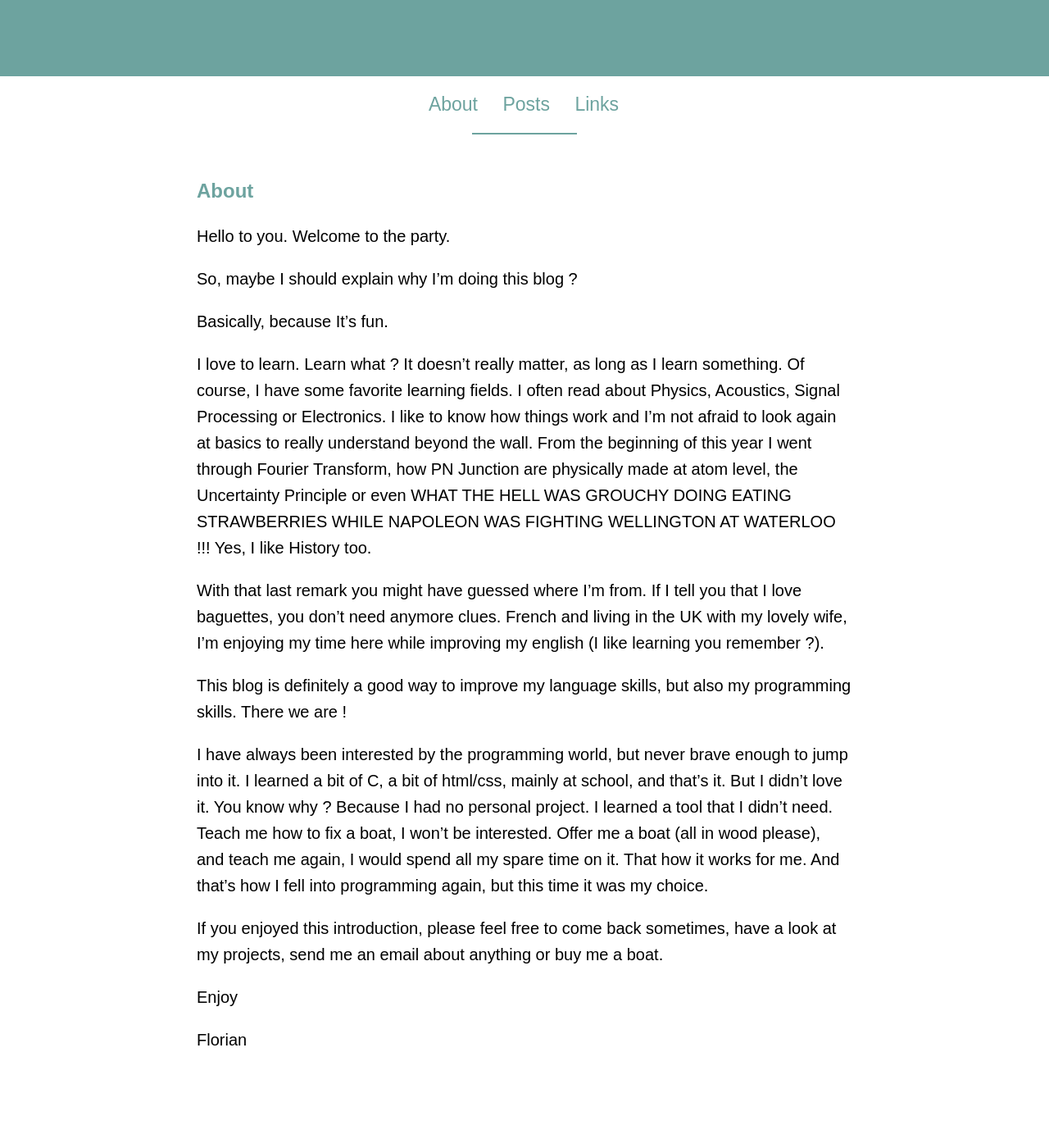
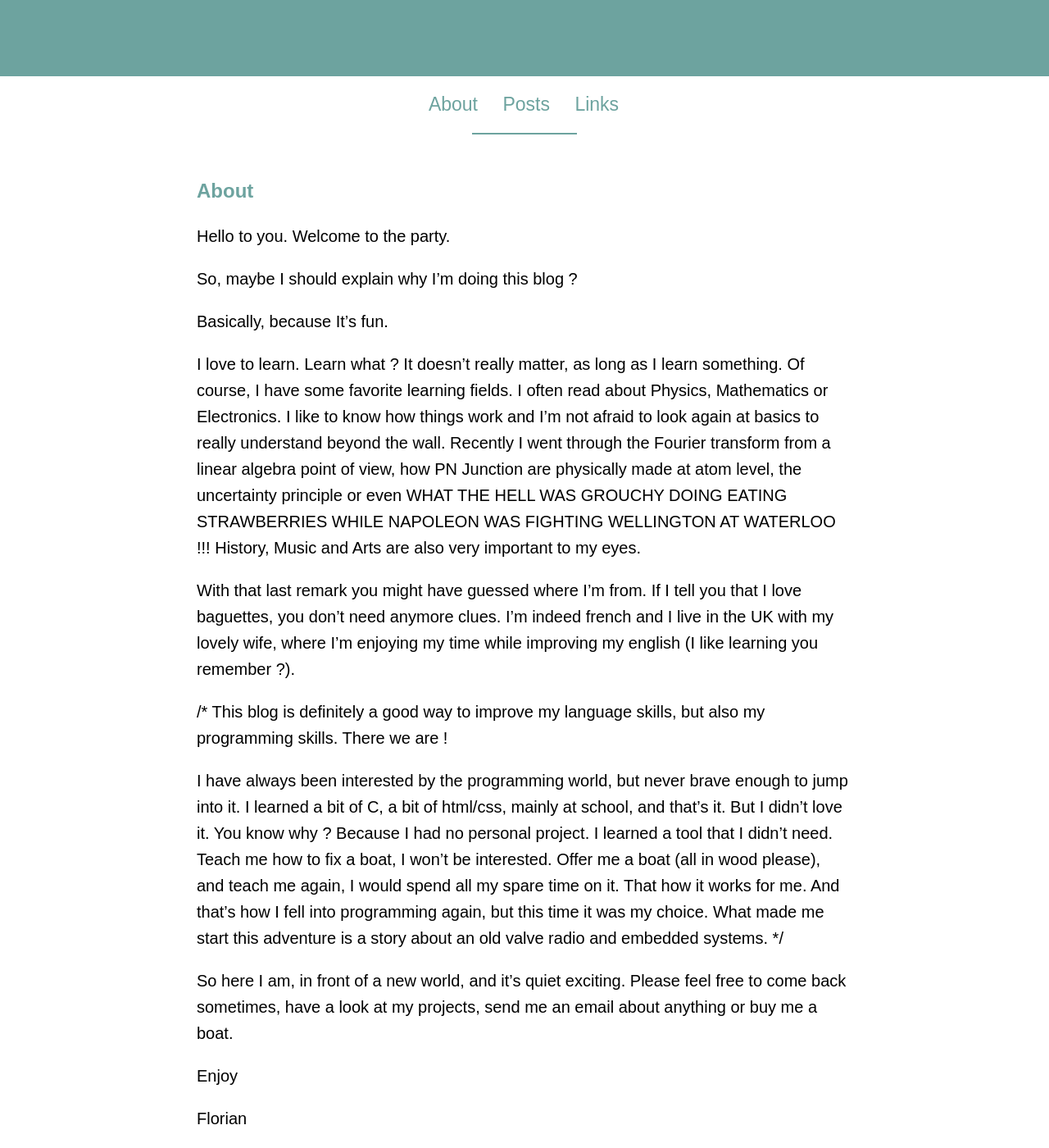
Before and after one commit to florianmainguy/florianmainguy.github.io, a Jekyll site: the page built from about.md, in a window 1280 px wide and 1400 px high, scrolled down 157 px. Shown: the whole window at 82% size. Built offline with Jekyll 4.4.1, drawn with Linux system fonts in a browser that asks for light colours; before the commit the page ends 1461 px from its top, so only the background shows below that.

Commit message:
update about

```diff
--- a/_posts/2015-06-24-welcome-to-the-jungle.markdown
+++ b/_posts/2015-06-24-welcome-to-the-jungle.markdown
@@ -22,7 +22,7 @@ I have always been interested by the programming world, but never brave enough t
 The project that made me start this adventure is a story about an old valve radio and embedded systems, but let's stop here for now, I would like to keep some content for this blog later..
 
 So here I am, in front of a new world, and it's quiet exciting.
-I have just started <a href="http://theodinproject.com">The Odin Project</a>, which goal is to teach me all the basics needed to be a junior web developer, and it's been really nice so far. So if you enjoyed this introduction, please feel free to come back sometimes, have a look at my projects, send me an email about anything or buy me a boat.
+I have just started <a href="http://theodinproject.com">The Odin Project</a>, which goal is to teach all the basics needed to be a junior web developer, and it's been really nice so far. So if you enjoyed this introduction, please feel free to come back sometimes, have a look at my projects, send me an email about anything or buy me a boat.
 
 Enjoy
 
--- a/about.md
+++ b/about.md
@@ -9,17 +9,18 @@ So, maybe I should explain why I'm doing this blog ?
 
 Basically, because It's fun.
 
-I love to learn. Learn what ? It doesn't really matter, as long as I learn something. Of course, I have some favorite learning fields. I often read about Physics, Acoustics, Signal Processing or Electronics. I like to know how things work and I'm not afraid to look again at basics to really understand beyond the wall. From the beginning of this year I went through Fourier Transform, how PN Junction are physically made at atom level, the Uncertainty Principle or even WHAT THE HELL WAS GROUCHY DOING EATING STRAWBERRIES WHILE NAPOLEON WAS FIGHTING WELLINGTON AT WATERLOO !!!
-Yes, I like History too.
+I love to learn. Learn what ? It doesn't really matter, as long as I learn something. Of course, I have some favorite learning fields. I often read about Physics, Mathematics or Electronics. I like to know how things work and I'm not afraid to look again at basics to really understand beyond the wall. Recently I went through the Fourier transform from a linear algebra point of view, how PN Junction are physically made at atom level, the uncertainty principle or even WHAT THE HELL WAS GROUCHY DOING EATING STRAWBERRIES WHILE NAPOLEON WAS FIGHTING WELLINGTON AT WATERLOO !!! History, Music and Arts are also very important to my eyes.
 
-With that last remark you might have guessed where I'm from. If I tell you that I love baguettes, you don't need anymore clues.
-French and living in the UK with my lovely wife, I'm enjoying my time here while improving my english (I like learning you remember ?).
+With that last remark you might have guessed where I'm from. If I tell you that I love baguettes, you don't need anymore clues. I'm indeed french and I live in the UK with my lovely wife, where I'm enjoying my time while improving my english (I like learning you remember ?).
 
+/*
 This blog is definitely a good way to improve my language skills, but also my programming skills. There we are !
 
-I have always been interested by the programming world, but never brave enough to jump into it. I learned a bit of C, a bit of html/css, mainly at school, and that's it. But I didn't love it. You know why ? Because I had no personal project. I learned a tool that I didn't need. Teach me how to fix a boat, I won't be interested. Offer me a boat (all in wood please), and teach me again, I would spend all my spare time on it. That how it works for me. And that's how I fell into programming again, but this time it was my choice.
+I have always been interested by the programming world, but never brave enough to jump into it. I learned a bit of C, a bit of html/css, mainly at school, and that's it. But I didn't love it. You know why ? Because I had no personal project. I learned a tool that I didn't need. Teach me how to fix a boat, I won't be interested. Offer me a boat (all in wood please), and teach me again, I would spend all my spare time on it. That how it works for me. And that's how I fell into programming again, but this time it was my choice. What made me start this adventure is a story about an old valve radio and embedded systems.
+*/
 
-If you enjoyed this introduction, please feel free to come back sometimes, have a look at my projects, send me an email about anything or buy me a boat.
+So here I am, in front of a new world, and it's quiet exciting.
+Please feel free to come back sometimes, have a look at my projects, send me an email about anything or buy me a boat.
 
 Enjoy
 
```
